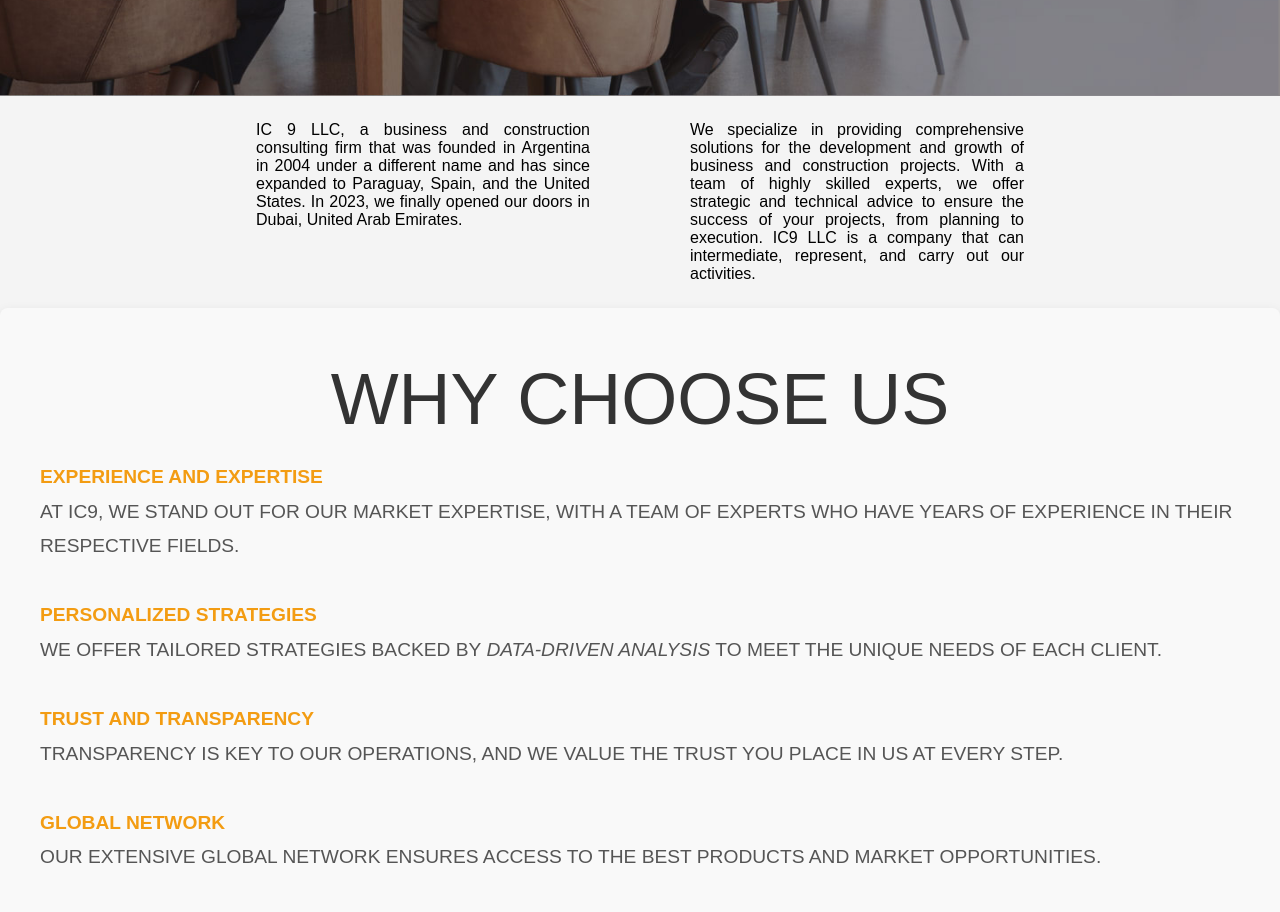
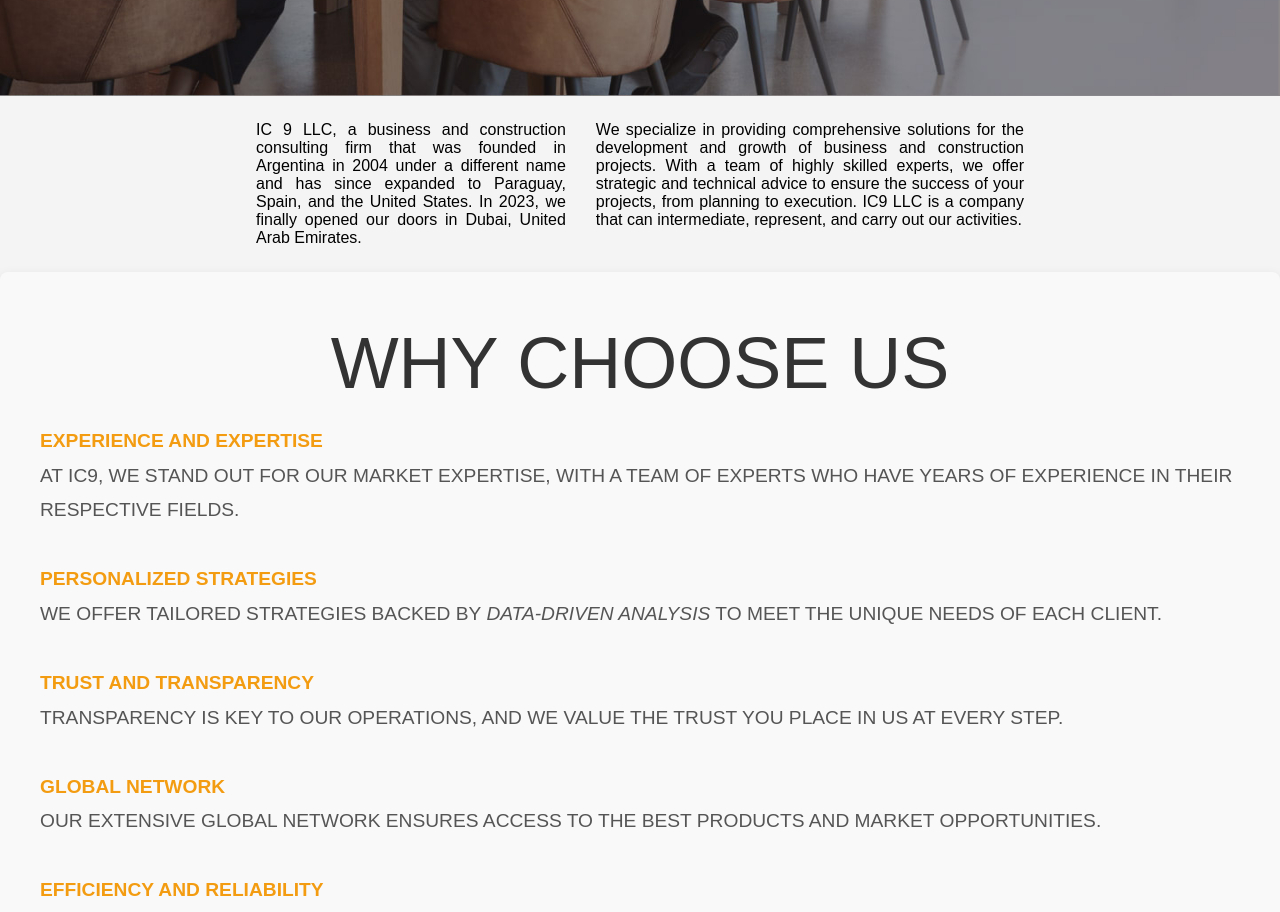
Before and after one commit to FaizAhamed2109/try, a plain HTML site: page index.html in a window 1280 px wide. Shown: the part 8840-9752 px from the top of the page. Drawn offline with Linux system fonts and the light colour scheme; a web font is replaced by a local one.

Commit message:
Update index.html

```diff
--- a/index.html
+++ b/index.html
@@ -175,12 +175,12 @@
             <center>
                 <div  class="aboutUS_info martel-sans-regular" style="display: flex;  text-align: justify;
       text-justify: inter-word;">
-                        <p style="width: 50%;">IC 9 LLC, a business and construction consulting firm that was founded
+                        <p>IC 9 LLC, a business and construction consulting firm that was founded
                             in Argentina in 2004 under a different name and has since expanded to
                             Paraguay, Spain, and the United States. In 2023, we finally opened our
                              doors in Dubai, United Arab Emirates.
                         </p>
-                        <p style="margin-left: 100px; width: 50%;">We specialize in providing comprehensive solutions for the development
+                        <p style="margin-left: 30px;">We specialize in providing comprehensive solutions for the development
                             and growth of business and construction projects. With a team of highly
                             skilled experts, we offer strategic and technical advice to ensure the
                             success of your projects, from planning to execution. IC9 LLC is a company
```
